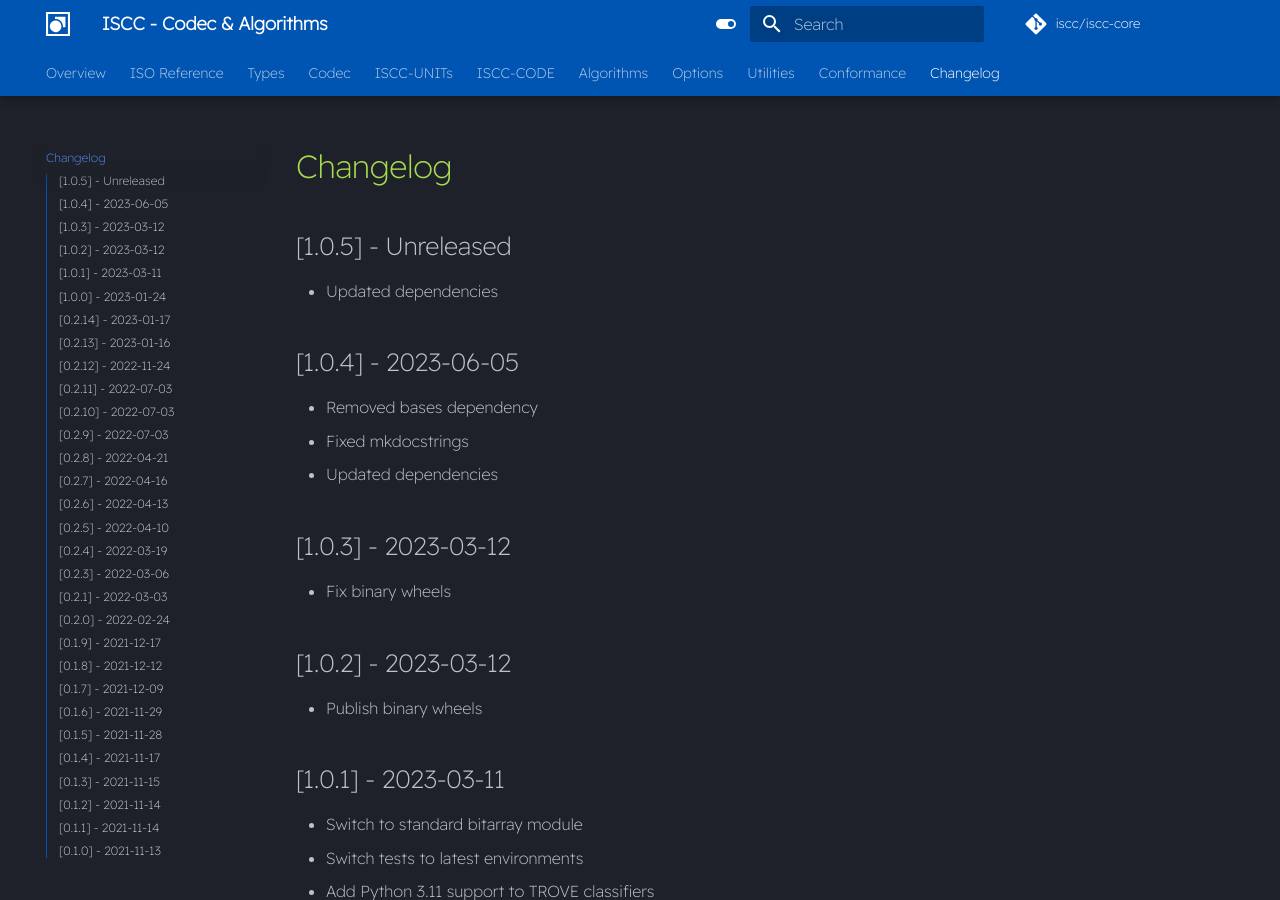
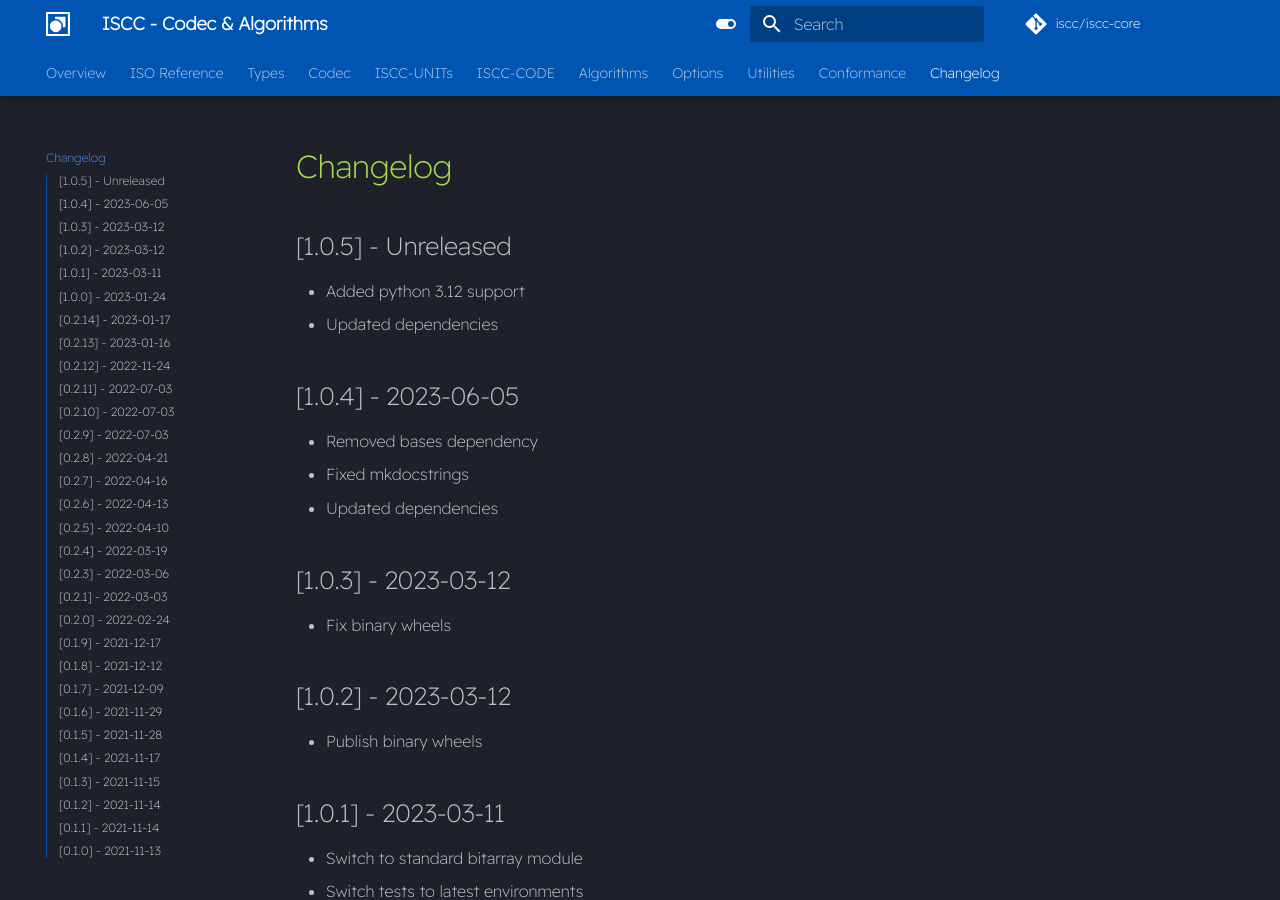
Before and after one commit to iscc/iscc-core, an MkDocs documentation site: the page built from docs/changelog.md, in a window 1280 px wide and 900 px high. Built offline with MkDocs 1.6.1 and Material for MkDocs 9.7.7, drawn with Linux system fonts in a browser that asks for light colours; comment, search, counter and statistics services are not loaded.

Commit message:
Add python 3.12 support

```diff
--- a/docs/changelog.md
+++ b/docs/changelog.md
@@ -1,8 +1,8 @@
 # Changelog
 
 ## [1.0.5] - Unreleased
+- Added python 3.12 support
 - Updated dependencies
-
 
 ## [1.0.4] - 2023-06-05
 - Removed bases dependency
--- a/pyproject.toml
+++ b/pyproject.toml
@@ -22,6 +22,7 @@ classifiers=[
     "Programming Language :: Python :: 3.9",
     "Programming Language :: Python :: 3.10",
     "Programming Language :: Python :: 3.11",
+    "Programming Language :: Python :: 3.12",
     "Topic :: Multimedia",
     "Topic :: Multimedia :: Graphics",
     "Topic :: Multimedia :: Sound/Audio",
```
Also changed, not shown: CHANGELOG.md (+1 -1 lines), 1 other file.
